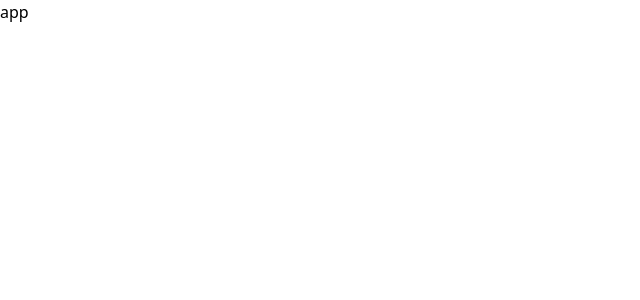
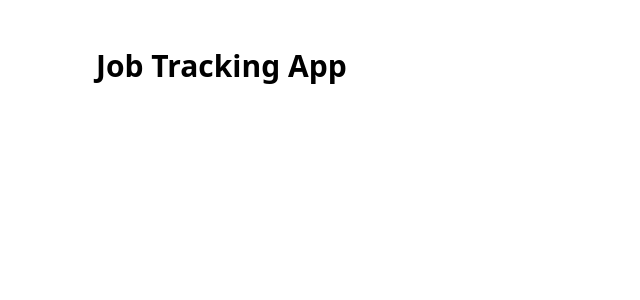
Before and after one commit to sjinno/job-tracking-app, a React (Vite) app: page / in a window 1280 px wide. Shown: the top 300 px of the page, without its empty margins (0-640 px from the left). Built offline with nearby package versions, Linux system fonts and the light colour scheme.

Commit message:
feat: display app name on home page

```diff
--- a/src/App.tsx
+++ b/src/App.tsx
@@ -1,5 +1,11 @@
 function App() {
-  return <>app</>;
+  return (
+    <>
+      <main className="px-24 py-12">
+        <h1 className="text-3xl font-bold">Job Tracking App</h1>
+      </main>
+    </>
+  );
 }
 
 export default App;
```
